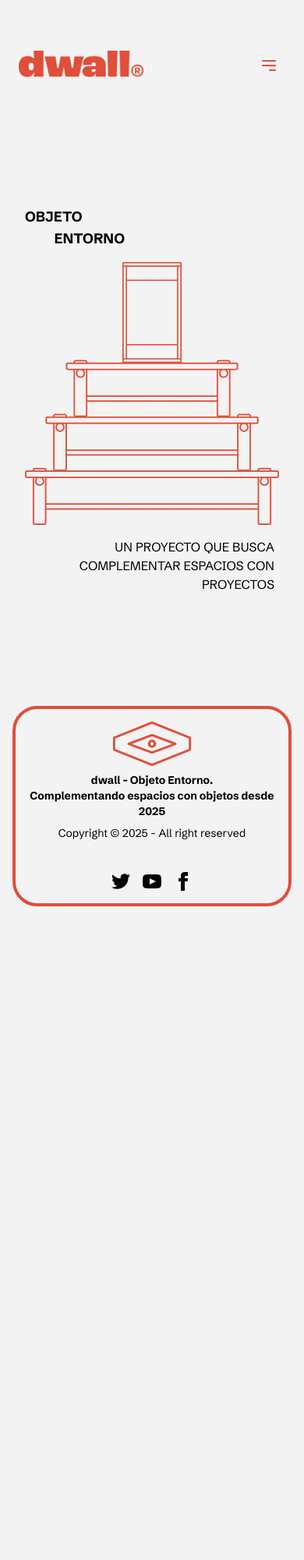
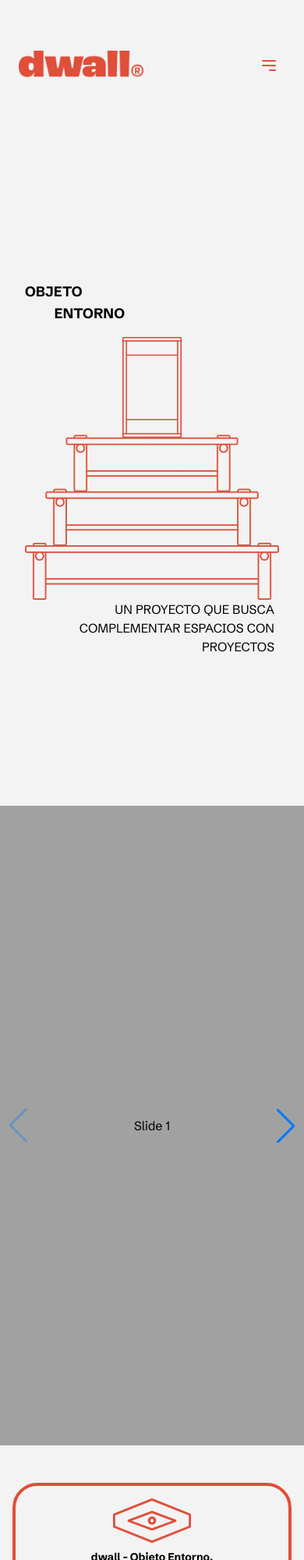
Before and after one commit to p0sin/dwall, an Astro site: page / in a window 390 px wide. Shown: the top 2000 px of the page at 78% size. Before the commit the page ends 1210 px from the top, so only its background shows below. Built offline with nearby package versions, Linux system fonts and the light colour scheme; Astro itself is replaced by a stand-in of ours.

Commit message:
feat(slider): swiper config

```diff
--- a/package.json
+++ b/package.json
@@ -12,6 +12,7 @@
     "@tailwindcss/vite": "^4.1.5",
     "astro": "^5.7.11",
     "daisyui": "^5.0.35",
+    "swiper": "^11.2.6",
     "tailwindcss": "^4.1.5"
   }
 }
--- a/src/components/home/Hero.astro
+++ b/src/components/home/Hero.astro
@@ -1,3 +1,4 @@
+<section id="Hero" class="max-w-7xl mx-auto px-4 py-12">
   <div class="flex justify-center items-center p-4 text-black my-32">
     <!-- Contenedor con 3 columnas solo en desktop -->
     <div
@@ -21,10 +22,11 @@
       </div>
 
       <!-- Texto derecho (abajo y alineado a la izquierda) -->
-    <div class="flex items-end justify-start pt-4 lg:pl-4">
+      <div class="flex items-end justify-start lg:pl-4">
         <p class="text-right lg:text-left max-w-xs lg:max-w-md">
           UN PROYECTO QUE BUSCA COMPLEMENTAR ESPACIOS CON PROYECTOS
         </p>
       </div>
     </div>
   </div>
+</section>
--- a/src/components/home/Slider.astro
+++ b/src/components/home/Slider.astro
@@ -0,0 +1,17 @@
+---
+// import function to register Swiper custom elements
+import { register } from 'swiper/element/bundle';
+// register Swiper custom elements
+register();
+---
+
+<section class="w-screen h-[820px]">
+  <swiper-container
+    class="mySwiper h-full w-full bg-neutral-400 items-center justify-center"
+    navigation="true"
+  >
+    <swiper-slide class="slide">Slide 1</swiper-slide>
+    <swiper-slide class="slide">Slide 2</swiper-slide>
+    <swiper-slide class="slide">Slide 3</swiper-slide>
+  </swiper-container>
+</section>
--- a/src/components/shared/Footer.astro
+++ b/src/components/shared/Footer.astro
@@ -1,3 +1,4 @@
+<section class="max-w-7xl mx-auto px-4 py-12">
   <footer
     class="footer footer-horizontal footer-center border-4 border-primary rounded-4xl text-black p-4"
   >
@@ -61,3 +62,4 @@
       </div>
     </nav>
   </footer>
+</section>
--- a/src/components/shared/NavBar.astro
+++ b/src/components/shared/NavBar.astro
@@ -2,6 +2,7 @@
 
 ---
 
+<section class="max-w-7xl mx-auto px-4 py-12">
   <div class="navbar sticky z-50 min-h-[4.5rem]">
     <!-- Altura mínima fija -->
     <div class="navbar-start h-full">
@@ -134,3 +135,4 @@
       </div>
     </div>
   </div>
+</section>
--- a/src/layouts/Layout.astro
+++ b/src/layouts/Layout.astro
@@ -19,14 +19,17 @@ import '../styles/global.css';
       href="https://fonts.googleapis.com/css2?family=Schibsted+Grotesk:ital,wght@0,400..900;1,400..900&display=swap"
       rel="stylesheet"
     />
+
+    <script
+      src="https://cdn.jsdelivr.net/npm/swiper@11/swiper-element-bundle.min.js"
+    ></script>
+
     <title>dwall</title>
   </head>
   <body>
-    <div class="mx-auto max-w-7xl px-4 py-12">
-      <NavBar />
-      <slot />
-      <Footer />
-    </div>
+    <NavBar />
+    <slot />
+    <Footer />
   </body>
 </html>
 
--- a/src/pages/index.astro
+++ b/src/pages/index.astro
@@ -1,6 +1,7 @@
 ---
 import Layout from '../layouts/Layout.astro';
 import Hero from '../components/home/Hero.astro';
+import Slider from '../components/home/Slider.astro';
 
 // Welcome to Astro! Wondering what to do next? Check out the Astro documentation at https://docs.astro.build
 // Don't want to use any of this? Delete everything in this file, the `assets`, `components`, and `layouts` directories, and start fresh.
@@ -8,4 +9,5 @@ import Hero from '../components/home/Hero.astro';
 
 <Layout>
   <Hero />
+  <Slider />
 </Layout>
--- a/src/styles/global.css
+++ b/src/styles/global.css
@@ -18,3 +18,10 @@
 #mobile-menu {
   transition: opacity 0.3s ease, transform 0.3s ease;
 }
+
+
+@layer components {
+  .slide {
+    @apply w-full h-full flex items-center justify-center text-black;
+  }
+}
```
Also changed, not shown: pnpm-lock.yaml. Lines whose indentation alone changed are shown as unchanged.
